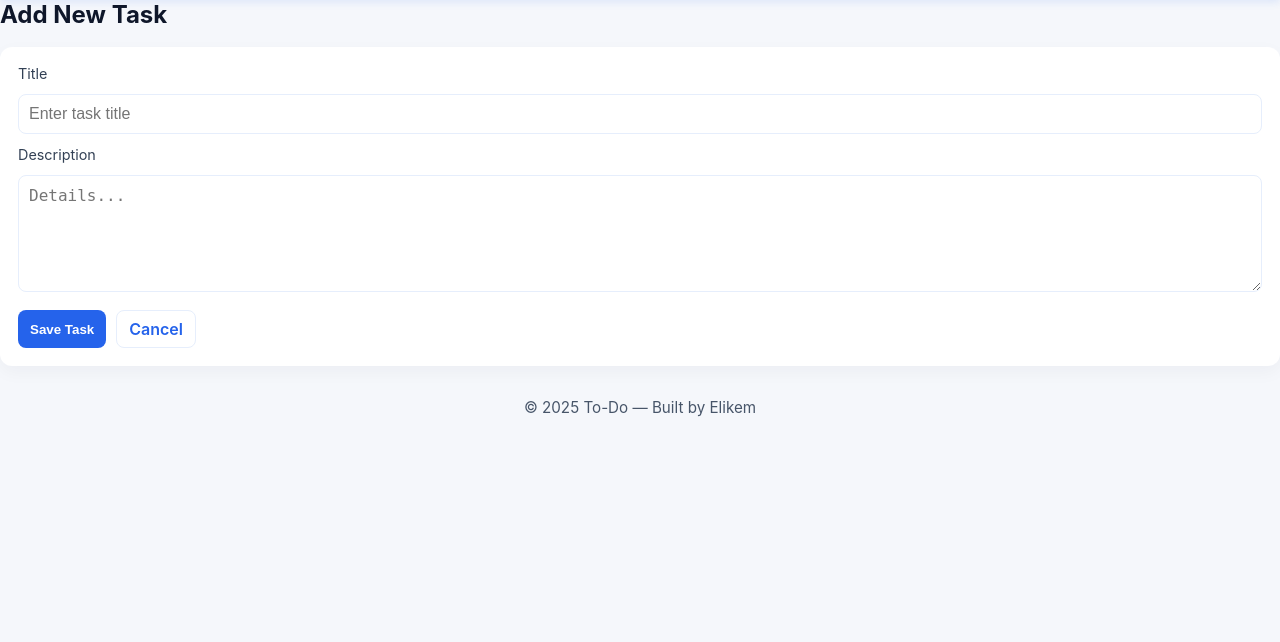
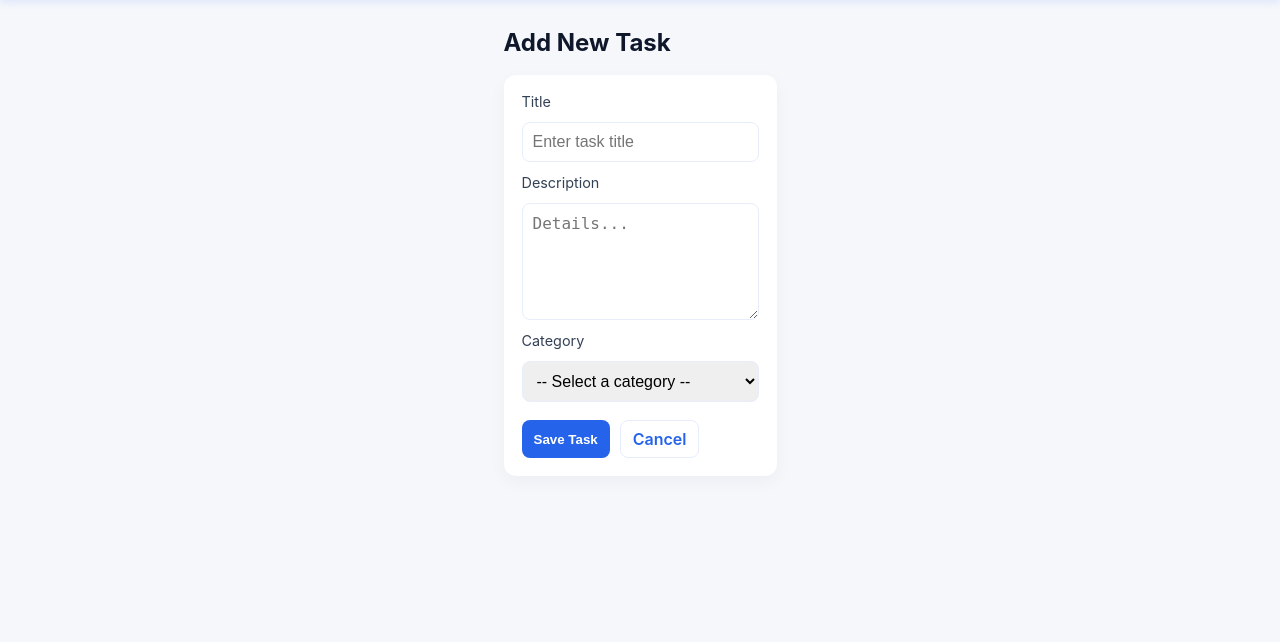
Before and after one commit to believeelikem/todo_app1, a Django app: page /add-task/ in a window 1280 px wide. Shown: the part 60-702 px from the top of the page. Run offline with Django 5.2, Linux system fonts and the light colour scheme; data comes from the database, SQL or seed files in the repository; both versions use the stored data as it was after the commit.

Commit message:
Added categories functionality

```diff
--- a/main_blog/admin.py
+++ b/main_blog/admin.py
@@ -1,5 +1,7 @@
 from django.contrib import admin
-from .models import Todo
+from .models import Todo,Category
+
 # Register your models here.
 
 admin.site.register(Todo)
+admin.site.register(Category)
--- a/main_blog/models.py
+++ b/main_blog/models.py
@@ -1,4 +1,13 @@
 from django.db import models
+
+
+
+
+class Category(models.Model):
+    category  = models.CharField(max_length=100,blank=False,null=False)
+
+    def __str__(self):
+        return self.category
 
 
 class Todo(models.Model):
@@ -7,6 +16,8 @@
     completed = models.BooleanField(default=False)
     created_at = models.DateTimeField(auto_now_add= True)
     updated_at = models.DateTimeField(auto_now=True)
+    category = models.ForeignKey(Category,on_delete=models.CASCADE,related_name="tasks")
+
 
     def __str__(self):
         return self.title
--- a/main_blog/templates/add_task.html
+++ b/main_blog/templates/add_task.html
@@ -1,22 +1,33 @@
 {% extends 'base.html' %}
 {% load static %}
-{% block title %} Add page {%endblock title%}
+{% block title %} Add page {% endblock title %}
 {% block body %}
-  <main class="main
   <main class="main-content">
     <h1 class="page-title">Add New Task</h1>
 
     <section class="form-card">
       <form class="task-form" method="POST">
         {% csrf_token %}
+
         <label>Title</label>
         <input type="text" name="title" placeholder="Enter task title" required>
 
         <label>Description</label>
         <textarea name="description" rows="5" placeholder="Details..."></textarea>
 
-        <!-- <label>Due date</label>
-        <input type="date" name="due_date"> -->
+        <label>Category</label>
+        <select name="category" id="category-select" required>
+          <option value="" >-- Select a category --</option>
+          {% for category in categories %}
+            <option value="{{ category.id }}">{{ category.category }}</option>
+          {% endfor %}
+          <option value="new">+ Create New Category</option>
+        </select>
+
+        <div id="new-category-field" style="display:none;">
+          <label>New Category</label>
+          <input type="text" name="new_category" placeholder="Enter new category name">
+        </div>
 
         <div class="form-actions">
           <button type="submit" class="btn primary">Save Task</button>
@@ -25,4 +36,17 @@
       </form>
     </section>
   </main>
-{% endblock body%}
+
+  <script>
+    const categorySelect = document.getElementById('category-select');
+    const newCategoryField = document.getElementById('new-category-field');
+
+    categorySelect.addEventListener('change', function() {
+      if (this.value === 'new') {
+        newCategoryField.style.display = 'block';
+      } else {
+        newCategoryField.style.display = 'none';
+      }
+    });
+  </script>
+{% endblock body %}
--- a/main_blog/templates/index.html
+++ b/main_blog/templates/index.html
@@ -4,6 +4,9 @@
 {% block body %}
   <main class="main-content">
     <h1 class="page-title">My Tasks</h1>
+    {% for category in categories %}
+    <a href="?category={{category.id}}" style="margin-right: 10px;"> {{category.category}} </a>
+    {% endfor %}
 
     <section class="task-container">
       <ul class="task-list">
--- a/main_blog/views.py
+++ b/main_blog/views.py
@@ -1,13 +1,15 @@
 from django.shortcuts import render,redirect
-from .models import Todo
+from .models import Todo,Category
 from django.contrib import messages
 
 
 
 def index(request):
     tasks = Todo.objects.all().order_by("-created_at")
+    categories = Category.objects.all()
     context = {
-        "tasks":tasks
+        "tasks":tasks,
+        "categories":categories
     }
     return render(request,"index.html",context)
 
@@ -22,12 +24,24 @@
     if request.method == "POST":
         title = request.POST.get("title")
         description = request.POST.get("description")
+        category_id = request.POST.get("category")
+        new_category = request.POST.get("new_category")
 
-        task = Todo.objects.create(title = title,description = description)
+        print(f" id: {category_id}, new_val: {bool(new_category)}")
+
+        if new_category:
+            category,created = Category.objects.get_or_create(category=new_category)
+        else:
+            category = Category.objects.get(id = category_id)
+
+        task = Todo.objects.create(title = title,description = description,category = category)
         task.save()
         messages.success(request, "Task Created successfully!")
+
         return redirect("index")
-    return render(request,"add_task.html")
+    categories = Category.objects.all()
+    return render(request,"add_task.html",{"categories":categories})
+
 
 def edit_task(request,id):
     task = Todo.objects.get(id = id)
```
Also changed, not shown: db.sqlite3, main_blog/migrations/0002_category.py (added), main_blog/migrations/0003_remove_category_task_todo_category.py (added), main_blog/migrations/0004_alter_todo_category.py (added).
